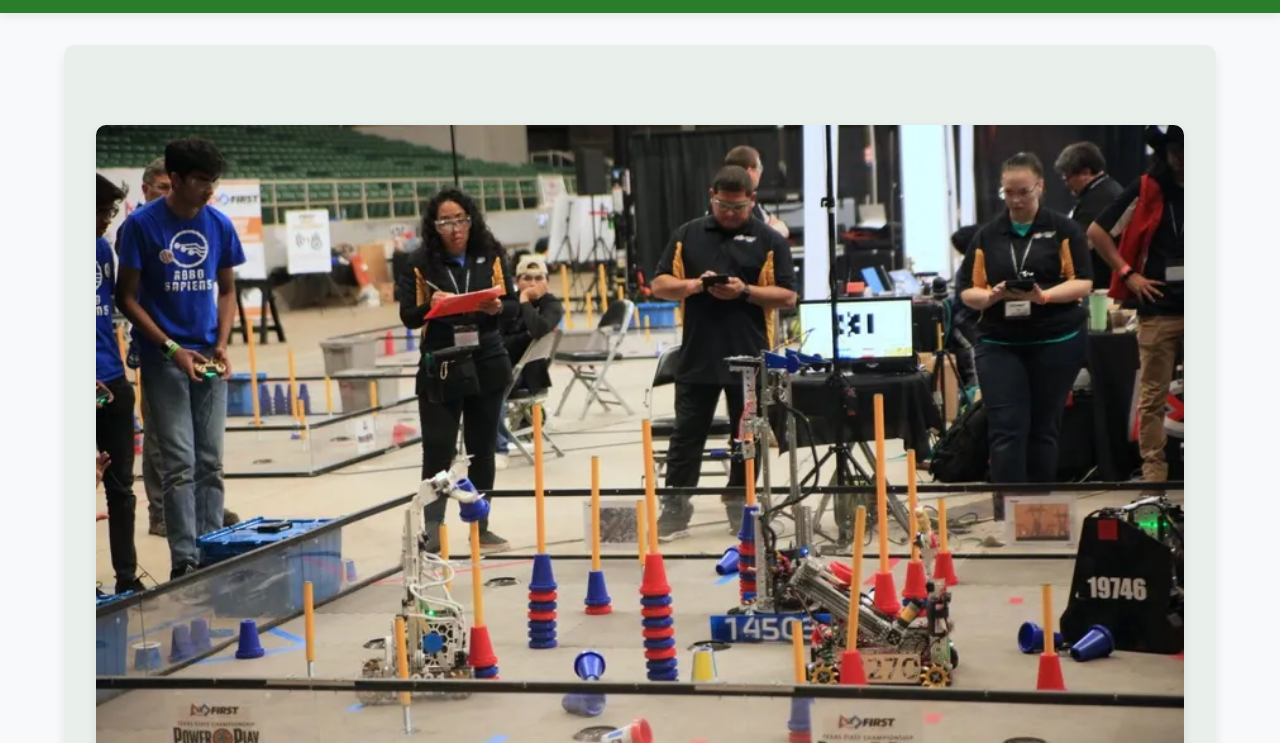
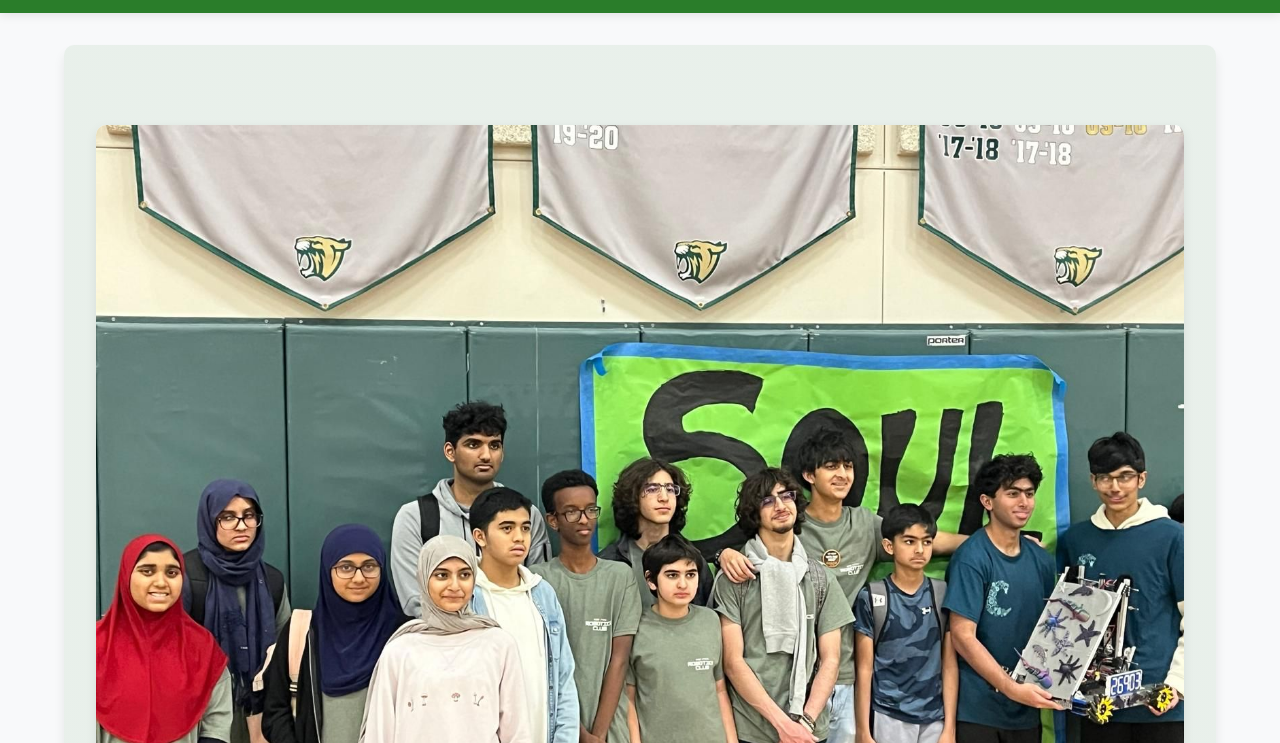
Before and after one commit to Ibrahim-Syed-offical/ICBC-Website, a plain HTML site: page index.html in a window 1280 px wide. Shown: the part 57-800 px from the top of the page. Drawn offline with Linux system fonts and the light colour scheme.

Commit message:
added proper photo

```diff
--- a/index.html
+++ b/index.html
@@ -29,7 +29,7 @@
                         object-fit: cover;
                     }
                 </style>
-                <img src="test.jpg" alt="Robotic Team">
+                <img src="team.jpg" alt="Robotic Team">
             </div>
             <h1>ICBC Ravenbots #27859</h1>
             <p class="subtitle"><b>A team filled with extremely passionate high schoolers.</b></p>
```
Also changed, not shown: team.jpg (added).
